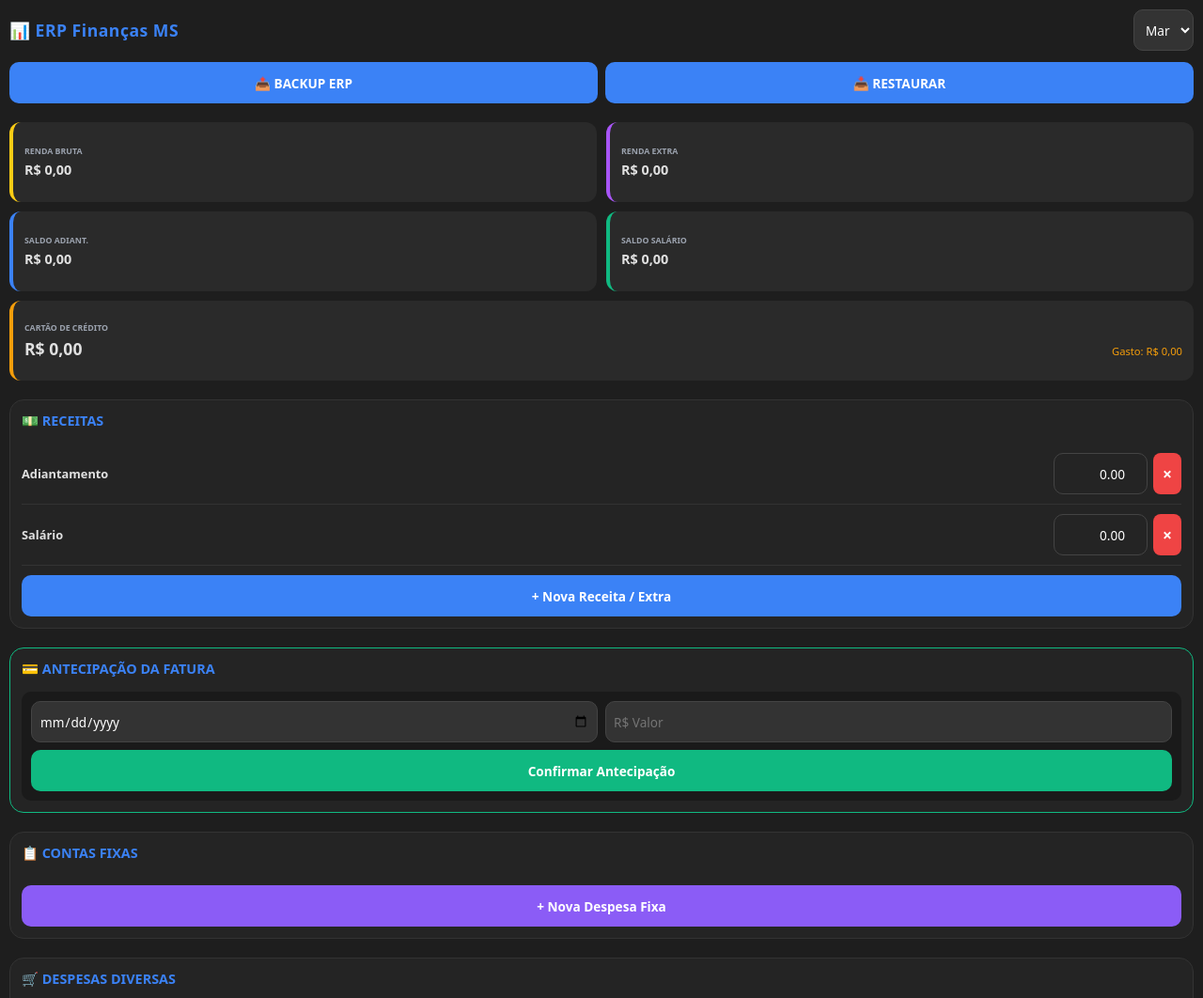
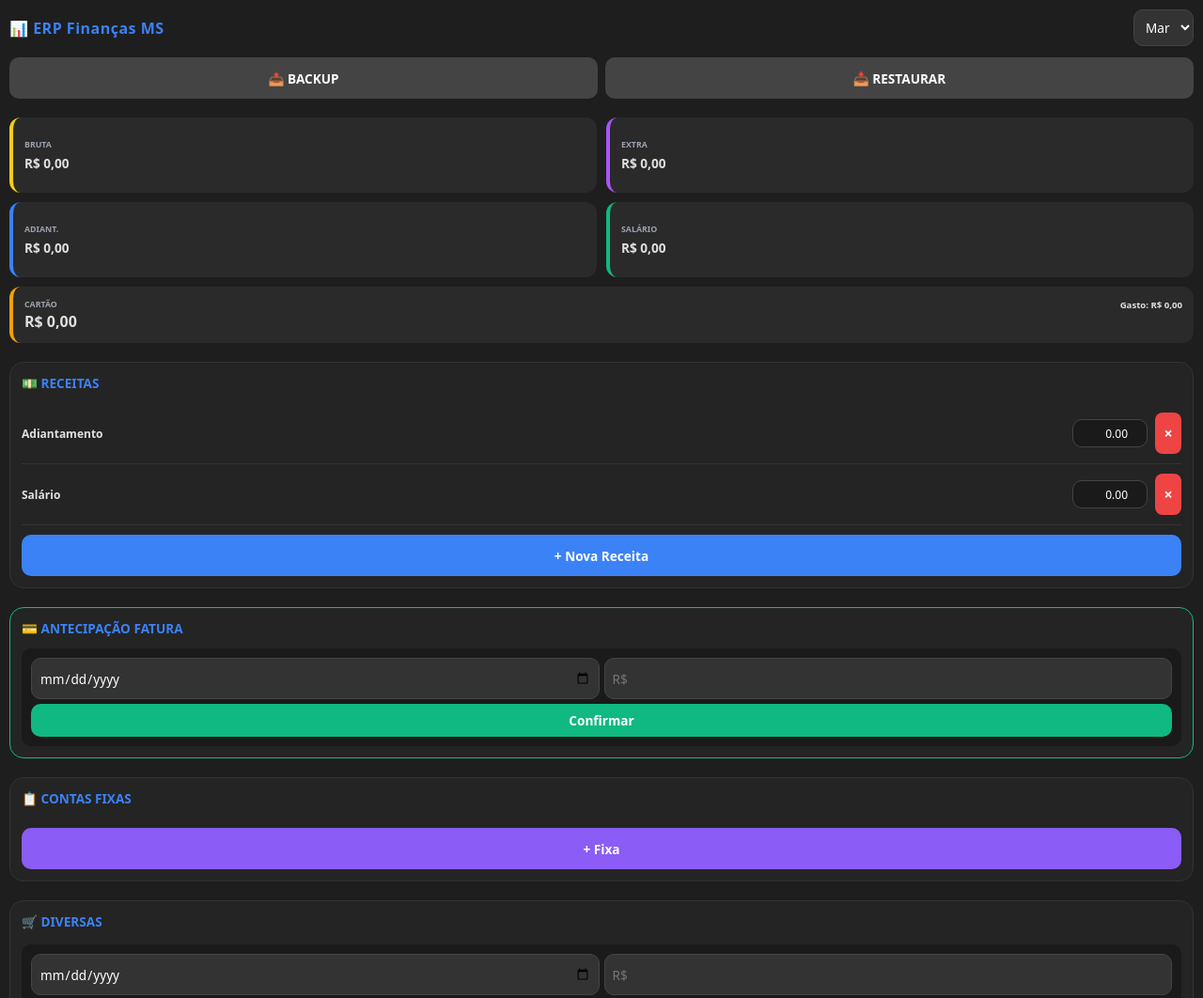
Before and after one commit to mfrsantos/App_Financeiro_Mobile, a plain HTML site: page index.html in a window 1280 px wide. Shown: the top 1062 px of the page at 94% size. Drawn offline with Linux system fonts and the light colour scheme.

```diff
--- a/index.html
+++ b/index.html
@@ -8,11 +8,10 @@
 
   <style>
     * { box-sizing: border-box; font-family: system-ui, -apple-system, sans-serif; touch-action: manipulation; }
-    body { margin: 0; padding: env(safe-area-inset-top) 0 env(safe-area-inset-bottom) 0; background: #121212; color: #e0e0e0; overflow-x: hidden; width: 100%; }
+    body { margin: 0; padding: env(safe-area-inset-top) 0 env(safe-area-inset-bottom) 0; background: #121212; color: #e0e0e0; overflow-x: hidden; width: 100vw; }
 
-    /* Banners Superiores */
     #btn-instalar, #alerta-backup {
-      display: none; width: 100%; padding: 12px; border: none; font-weight: 800; font-size: 0.85rem;
+      display: none; width: 100%; padding: 12px; border: none; font-weight: 800; font-size: 0.8rem;
       text-align: center; cursor: pointer; animation: slideDown 0.5s ease-out;
     }
     #btn-instalar { background: #f59e0b; color: #000; border-radius: 0 0 15px 15px; margin-bottom: 5px; }
@@ -20,39 +19,77 @@
 
     @keyframes slideDown { from { transform: translateY(-100%); } to { transform: translateY(0); } }
 
-    .container { width: 100%; max-width: 100%; margin: 0 auto; padding: 10px; background: #1e1e1e; min-height: 100vh; }
+    .container { width: 100%; max-width: 100vw; margin: 0 auto; padding: 10px; background: #1e1e1e; min-height: 100vh; overflow-x: hidden; }
 
     header { display: flex; flex-direction: column; gap: 12px; margin-bottom: 20px; }
     .header-top { display: flex; justify-content: space-between; align-items: center; }
-    h1 { font-size: 1.1rem; margin: 0; color: #3b82f6; letter-spacing: 0.5px; }
+    h1 { font-size: 1rem; margin: 0; color: #3b82f6; letter-spacing: 0.5px; }
     .header-actions { display: grid; grid-template-columns: 1fr 1fr; gap: 8px; }
 
-    button, input, select { min-height: 44px; padding: 8px; border-radius: 10px; border: 1px solid #444; background: #333; color: #fff; font-size: 0.85rem; }
+    button, input, select { min-height: 44px; padding: 8px; border-radius: 10px; border: 1px solid #444; background: #333; color: #fff; font-size: 0.85rem; width: 100%; }
     button { background: #3b82f6; font-weight: 600; border: none; cursor: pointer; }
 
     .cards { display: grid; grid-template-columns: 1fr 1fr; gap: 10px; margin-bottom: 20px; }
-    .card { padding: 12px; border-radius: 12px; background: #2a2a2a; border-left: 4px solid #3b82f6; min-height: 85px; display: flex; flex-direction: column; justify-content: center; }
+    .card { padding: 12px; border-radius: 12px; background: #2a2a2a; border-left: 4px solid #3b82f6; min-height: 80px; display: flex; flex-direction: column; justify-content: center; }
     .card h2 { margin: 0 0 4px; font-size: 0.55rem; color: #9ca3af; text-transform: uppercase; }
-    .card p { margin: 0; font-size: 0.9rem; font-weight: 800; }
-
-    .sub-info { font-size: 0.7rem !important; color: #f59e0b; font-weight: 400 !important; margin-top: 4px !important; }
-    .negativo { color: #ef4444 !important; }
+    .card p { margin: 0; font-size: 0.85rem; font-weight: 800; }
 
     .secao { background: #242424; padding: 12px; border-radius: 15px; margin-bottom: 20px; border: 1px solid #333; }
-    .secao h3 { margin: 0 0 15px 0; font-size: 0.9rem; color: #3b82f6; text-transform: uppercase; }
+    .secao h3 { margin: 0 0 12px 0; font-size: 0.85rem; color: #3b82f6; text-transform: uppercase; }
 
-    .linha-item { display: flex; align-items: center; padding: 10px 0; border-bottom: 1px solid #333; gap: 6px; }
-    .check-area { width: 24px; flex-shrink: 0; }
-    .info-area { display: flex; flex: 1; align-items: center; justify-content: space-between; min-width: 0; gap: 4px; }
-    .desc-txt { font-size: 0.8rem; font-weight: 600; flex: 2; white-space: nowrap; overflow: hidden; text-overflow: ellipsis; }
-    .valor-txt { font-size: 0.8rem; flex: 1.5; text-align: right; font-weight: 700; color: #fff; }
-    .data-txt { font-size: 0.65rem; color: #9ca3af; width: 35px; text-align: center; }
-    .meio-txt { font-size: 0.9rem; width: 24px; text-align: center; }
-    .btn-remover { background: #ef4444; width: 30px; height: 30px; border-radius: 8px; color: white; border:none; flex-shrink: 0; font-size: 1.1rem; display: flex; align-items: center; justify-content: center; }
+    /* AJUSTE DINÂMICO PARA O REALME C75 */
+    .linha-item {
+      display: flex;
+      align-items: center;
+      padding: 10px 0;
+      border-bottom: 1px solid #333;
+      gap: 8px;
+      width: 100%;
+      overflow: hidden;
+    }
+    .check-area { width: 22px; flex-shrink: 0; }
+    .info-area {
+      display: flex;
+      flex: 1;
+      align-items: center;
+      justify-content: space-between;
+      min-width: 0;
+      gap: 5px;
+    }
+    .desc-txt {
+      font-size: 0.75rem;
+      font-weight: 600;
+      flex: 1;
+      white-space: nowrap;
+      overflow: hidden;
+      text-overflow: ellipsis;
+    }
+    .valor-txt {
+      font-size: 0.75rem;
+      font-weight: 700;
+      color: #fff;
+      text-align: right;
+      white-space: nowrap;
+      flex-shrink: 0;
+    }
+    /* Input de valor dentro da lista de receitas */
+    .input-valor-lista {
+      width: 80px !important;
+      min-height: 30px !important;
+      height: 30px !important;
+      padding: 2px 5px !important;
+      text-align: right;
+      background: #1a1a1a !important;
+      font-size: 0.75rem !important;
+      flex-shrink: 0;
+    }
+    .data-txt { font-size: 0.6rem; color: #9ca3af; width: 25px; text-align: center; flex-shrink: 0; }
+    .meio-txt { font-size: 0.8rem; width: 20px; text-align: center; flex-shrink: 0; }
+    .btn-remover { background: #ef4444; width: 28px; height: 28px; border-radius: 8px; color: white; border:none; flex-shrink: 0; font-size: 1rem; display: flex; align-items: center; justify-content: center; }
 
     #modal-pagamento { display: none; position: fixed; z-index: 1000; left: 0; top: 0; width: 100%; height: 100%; background: rgba(0,0,0,0.9); align-items: center; justify-content: center; padding: 20px; }
-    .modal-content { background: #2a2a2a; padding: 25px; border-radius: 20px; width: 100%; max-width: 400px; text-align: center; border: 1px solid #444; }
-    .modal-grid { display: grid; grid-template-columns: 1fr; gap: 10px; margin-top: 15px; }
+    .modal-content { background: #2a2a2a; padding: 20px; border-radius: 20px; width: 100%; max-width: 350px; text-align: center; }
+    .modal-grid { display: grid; grid-template-columns: 1fr; gap: 8px; margin-top: 15px; }
   </style>
 </head>
 <body>
@@ -64,67 +101,67 @@
     <header>
       <div class="header-top">
         <h1>📊 ERP Finanças MS</h1>
-        <select id="mes_select" onchange="renderizar();"></select>
+        <select id="mes_select" onchange="renderizar();" style="width: auto; min-height: 35px;"></select>
       </div>
       <div class="header-actions">
-        <button onclick="exportarJSON()">📤 BACKUP ERP</button>
-        <button onclick="document.getElementById('input-import').click()">📥 RESTAURAR</button>
+        <button onclick="exportarJSON()" style="background: #444;">📤 BACKUP</button>
+        <button onclick="document.getElementById('input-import').click()" style="background: #444;">📥 RESTAURAR</button>
         <input type="file" id="input-import" style="display: none;" onchange="importarJSON(event)">
       </div>
     </header>
 
     <section class="cards">
-      <div class="card" style="border-left-color: #facc15;"><h2>Renda Bruta</h2><p id="res-bruta">R$ 0,00</p></div>
-      <div class="card" style="border-left-color: #a855f7;"><h2>Renda Extra</h2><p id="res-extra">R$ 0,00</p></div>
-      <div class="card" style="border-left-color: #3b82f6;"><h2>Saldo Adiant.</h2><p id="res-adiant">R$ 0,00</p></div>
-      <div class="card" style="border-left-color: #10b981;"><h2>Saldo Salário</h2><p id="res-salario">R$ 0,00</p></div>
-      <div class="card" style="border-left-color: #f59e0b; grid-column: span 2;">
-        <h2>Cartão de Crédito</h2>
-        <div style="display: flex; justify-content: space-between; align-items: baseline;">
-          <p id="res-fatura" style="font-size: 1.1rem;">R$ 0,00</p>
-          <p id="res-gasto-cartao" class="sub-info" style="margin:0;">Gasto: R$ 0,00</p>
+      <div class="card" style="border-left-color: #facc15;"><h2>Bruta</h2><p id="res-bruta">R$ 0</p></div>
+      <div class="card" style="border-left-color: #a855f7;"><h2>Extra</h2><p id="res-extra">R$ 0</p></div>
+      <div class="card" style="border-left-color: #3b82f6;"><h2>Adiant.</h2><p id="res-adiant">R$ 0</p></div>
+      <div class="card" style="border-left-color: #10b981;"><h2>Salário</h2><p id="res-salario">R$ 0</p></div>
+      <div class="card" style="border-left-color: #f59e0b; grid-column: span 2; min-height: 60px;">
+        <div style="display: flex; justify-content: space-between; align-items: center;">
+          <h2 style="margin:0;">Cartão</h2>
+          <p id="res-gasto-cartao" class="sub-info" style="margin:0; font-size: 0.6rem !important;">Gasto: R$ 0</p>
         </div>
+        <p id="res-fatura" style="font-size: 1rem;">R$ 0,00</p>
       </div>
     </section>
 
     <div class="secao">
       <h3>💵 Receitas</h3>
       <div id="lista-receitas"></div>
-      <button style="width:100%; margin-top:10px;" onclick="addReceita()">+ Nova Receita / Extra</button>
+      <button style="width:100%; margin-top:10px;" onclick="addReceita()">+ Nova Receita</button>
     </div>
 
     <div class="secao" style="border-color: #10b981;">
-      <h3>💳 Antecipação da Fatura</h3>
+      <h3>💳 Antecipação Fatura</h3>
       <div id="lista-antecipacoes"></div>
       <div style="background: #1a1a1a; padding: 10px; border-radius: 10px; margin-top: 10px;">
-        <div style="display: grid; grid-template-columns: 1fr 1fr; gap: 8px; margin-bottom: 8px;">
+        <div style="display: grid; grid-template-columns: 1fr 1fr; gap: 5px; margin-bottom: 5px;">
           <input type="date" id="ant-data">
-          <input type="number" id="ant-valor" placeholder="R$ Valor" step="0.01" inputmode="decimal">
+          <input type="number" id="ant-valor" placeholder="R$" step="0.01" inputmode="decimal">
         </div>
-        <button onclick="registrarPagamentoFatura()" style="width: 100%; background: #10b981;">Confirmar Antecipação</button>
+        <button onclick="registrarPagamentoFatura()" style="width: 100%; background: #10b981; min-height: 35px;">Confirmar</button>
       </div>
     </div>
 
     <div class="secao">
       <h3>📋 Contas Fixas</h3>
       <div id="lista-fixas"></div>
-      <button style="width:100%; margin-top:10px; background: #8b5cf6;" onclick="addDespesaFixa()">+ Nova Despesa Fixa</button>
+      <button style="width:100%; margin-top:10px; background: #8b5cf6;" onclick="addDespesaFixa()">+ Fixa</button>
     </div>
 
     <div class="secao">
-      <h3>🛒 Despesas Diversas</h3>
+      <h3>🛒 Diversas</h3>
       <div id="lista-diversas"></div>
       <div style="background: #1a1a1a; padding: 10px; border-radius: 10px; margin-top: 15px;">
-        <div style="display: grid; grid-template-columns: 1fr 1fr; gap: 8px; margin-bottom: 8px;">
+        <div style="display: grid; grid-template-columns: 1fr 1fr; gap: 5px; margin-bottom: 5px;">
           <input type="date" id="var-data">
-          <input type="number" id="var-valor" placeholder="Valor" step="0.01" inputmode="decimal">
+          <input type="number" id="var-valor" placeholder="R$" step="0.01" inputmode="decimal">
         </div>
-        <input type="text" id="var-desc" placeholder="Descrição" style="width: 100%; margin-bottom: 8px;">
-        <div style="display: flex; gap: 8px;">
+        <input type="text" id="var-desc" placeholder="Descrição" style="margin-bottom: 5px;">
+        <div style="display: flex; gap: 5px;">
           <select id="var-meio" style="flex: 1.5;">
             <option value="debito">💰 Débito</option>
             <option value="credito">💳 Crédito</option>
-            <option value="extra">✨ Renda Extra</option>
+            <option value="extra">✨ Extra</option>
           </select>
           <button onclick="addVariavel()" style="flex: 1; background: #10b981;">Salvar</button>
         </div>
@@ -134,14 +171,14 @@
 
   <div id="modal-pagamento">
     <div class="modal-content">
-      <h3 style="color: #3b82f6; margin-bottom: 5px;">Pagar Conta</h3>
-      <p id="modal-item-nome" style="font-size: 0.8rem; color: #9ca3af; margin-bottom: 15px;"></p>
+      <h3 style="color: #3b82f6; font-size: 1rem;">Pagar Conta</h3>
+      <p id="modal-item-nome" style="font-size: 0.75rem; color: #9ca3af; margin-bottom: 15px;"></p>
       <div class="modal-grid">
-        <button onclick="processarEscolhaFixa('debito')" style="background: #10b981;">💰 SALDO PRINCIPAL (DÉBITO)</button>
-        <button onclick="processarEscolhaFixa('credito')" style="background: #f59e0b;">💳 CARTÃO (CRÉDITO)</button>
+        <button onclick="processarEscolhaFixa('debito')" style="background: #10b981;">💰 DÉBITO</button>
+        <button onclick="processarEscolhaFixa('credito')" style="background: #f59e0b;">💳 CRÉDITO</button>
         <button onclick="processarEscolhaFixa('extra')" style="background: #a855f7;">✨ RENDA EXTRA</button>
       </div>
-      <button onclick="fecharModal()" style="margin-top: 20px; background: transparent; color: #ef4444; border: 1px solid #ef4444; width: 100%;">Cancelar</button>
+      <button onclick="fecharModal()" style="margin-top: 15px; background: transparent; color: #ef4444; border: 1px solid #ef4444; width: 100%; min-height: 35px;">Cancelar</button>
     </div>
   </div>
 
@@ -187,14 +224,14 @@
       document.getElementById("lista-receitas").innerHTML = (info.receitas || []).map((r, i) => `
         <div class="linha-item">
           <span class="desc-txt" style="font-weight:700;">${r.desc}</span>
-          <input type="number" step="0.01" style="width:100px; background:transparent; border:1px solid #444; color:white; text-align:right;" value="${(r.valor || 0).toFixed(2)}" onchange="dados['${mes}'].receitas[${i}].valor=parseFloat(this.value)||0;salvar()">
+          <input type="number" step="0.01" class="input-valor-lista" value="${(r.valor || 0).toFixed(2)}" onchange="dados['${mes}'].receitas[${i}].valor=parseFloat(this.value)||0;salvar()">
           <button onclick="removerItem('receitas', ${i})" class="btn-remover">×</button>
         </div>`).join('');
     }
 
     function renderListaAntecipacoes(info) {
       document.getElementById("lista-antecipacoes").innerHTML = (info.pagamentosFatura || []).map((p, i) => `
-        <div class="linha-item"><span class="desc-txt">Antecipação Fatura</span><span class="valor-txt" style="color:#10b981;">${formatarMoeda(p.valor)}</span><span class="data-txt">${p.data.split('-')[2]}</span><button onclick="removerPagamentoFatura(${i})" class="btn-remover">×</button></div>`).join('');
+        <div class="linha-item"><span class="desc-txt">Antecipação</span><span class="valor-txt" style="color:#10b981;">${formatarMoeda(p.valor)}</span><span class="data-txt">${p.data.split('-')[2]}</span><button onclick="removerPagamentoFatura(${i})" class="btn-remover">×</button></div>`).join('');
     }
 
     function abrirModalPagamento(idx, isChecked) {
@@ -215,11 +252,11 @@
     }
 
     function fecharModal() { document.getElementById("modal-pagamento").style.display = "none"; renderizar(); }
-    function addReceita() { const n = prompt("Nome da Receita:"); if(n) { dados[document.getElementById("mes_select").value].receitas.push({desc:n, valor:0.00}); salvar(); renderizar(); }}
+    function addReceita() { const n = prompt("Nome:"); if(n) { dados[document.getElementById("mes_select").value].receitas.push({desc:n, valor:0.00}); salvar(); renderizar(); }}
     function addDespesaFixa() { const n = prompt("Nome:"); const v = prompt("Valor:"); if(n) { dados[document.getElementById("mes_select").value].fixas.push({categoria: n, valor: parseFloat(v?.replace(',','.')) || 0.00, paga: false }); salvar(); renderizar(); } }
     function addVariavel() {
       const mes = document.getElementById("mes_select").value, d = document.getElementById("var-data").value, desc = document.getElementById("var-desc").value, v = parseFloat(document.getElementById("var-valor").value), m = document.getElementById("var-meio").value;
-      if (!d || isNaN(v)) return alert("Data e Valor são obrigatórios.");
+      if (!d || isNaN(v)) return alert("Data e Valor obrigatórios.");
       dados[mes].variaveis.push({ data: d, descricao: desc||"Diversos", valor: v, meio: m });
       document.getElementById("var-desc").value = ""; document.getElementById("var-valor").value = ""; salvar(); renderizar();
     }
@@ -229,23 +266,18 @@
       if (!dados[mes].pagamentosFatura) dados[mes].pagamentosFatura = [];
       dados[mes].pagamentosFatura.push({ data: d, valor: v }); salvar(); renderizar();
     }
-
     function verificarBackup() {
         const ultimaData = new Date(dados.config.ultimoBackup || 0);
-        const hoje = new Date();
-        const dias = (hoje - ultimaData) / (1000 * 60 * 60 * 24);
+        const dias = (new Date() - ultimaData) / (1000 * 60 * 60 * 24);
         document.getElementById("alerta-backup").style.display = dias > 7 ? "block" : "none";
     }
-
     function exportarJSON() {
         dados.config.ultimoBackup = new Date().toISOString();
         const b = new Blob([JSON.stringify(dados)], {type:'application/json'});
         const a = document.createElement('a'); a.href=URL.createObjectURL(b);
-        a.download=`ERP_MS_Financas_Backup.json`; a.click();
-        salvar();
+        a.download=`ERP_MS_Financas_Backup.json`; a.click(); salvar();
     }
-
-    function importarJSON(e) { const r = new FileReader(); r.onload = (v) => { try { dados = JSON.parse(v.target.result); salvar(); renderizar(); } catch(err) { alert("Arquivo inválido!"); } }; r.readAsText(e.target.files[0]); }
+    function importarJSON(e) { const r = new FileReader(); r.onload = (v) => { try { dados = JSON.parse(v.target.result); salvar(); renderizar(); } catch(err) { alert("Erro no arquivo!"); } }; r.readAsText(e.target.files[0]); }
     function removerItem(t, i) { if(confirm("Remover?")) { dados[document.getElementById("mes_select").value][t].splice(i,1); salvar(); renderizar(); } }
     function removerPagamentoFatura(idx) { if(confirm("Remover?")) { dados[document.getElementById("mes_select").value].pagamentosFatura.splice(idx, 1); salvar(); renderizar(); } }
 
@@ -290,7 +322,6 @@
 
     popularMeses(); renderizar(); verificarBackup();
 
-    // SERVICE WORKER & INSTALAÇÃO
     if ('serviceWorker' in navigator) {
       window.addEventListener('load', () => {
         navigator.serviceWorker.register('./sw.js').then(reg => console.log('MS ERP: Ativo')).catch(err => console.error(err));
```
